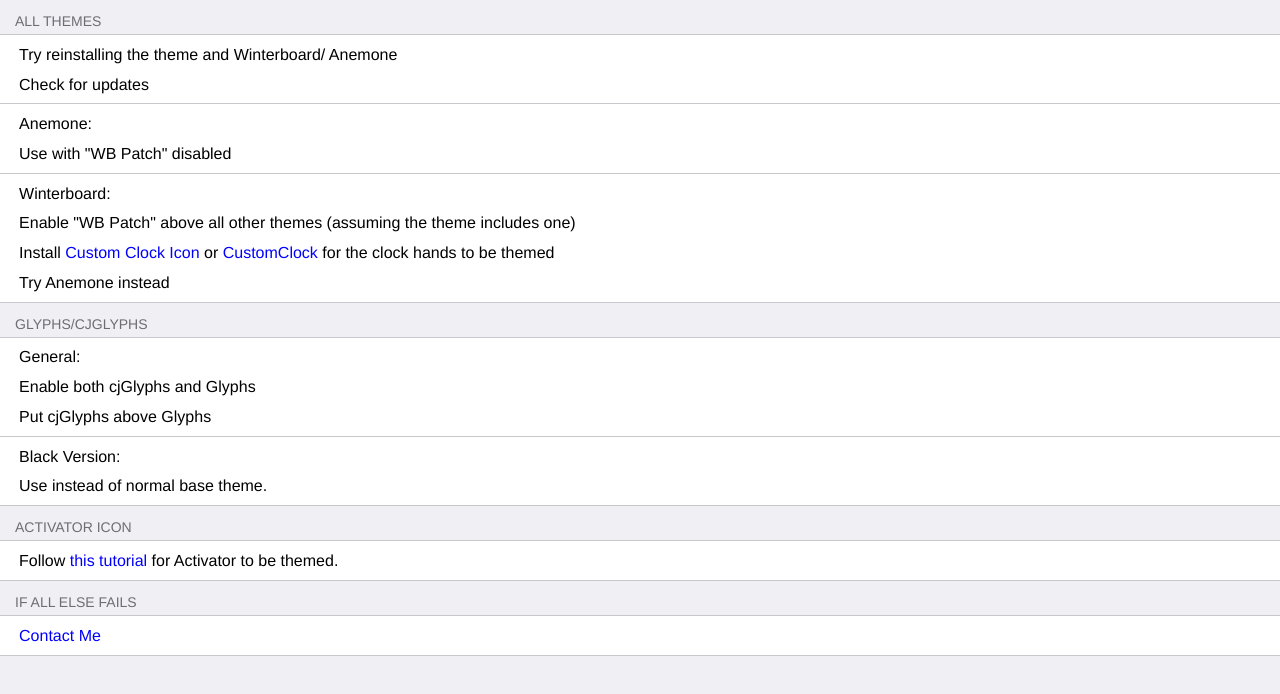
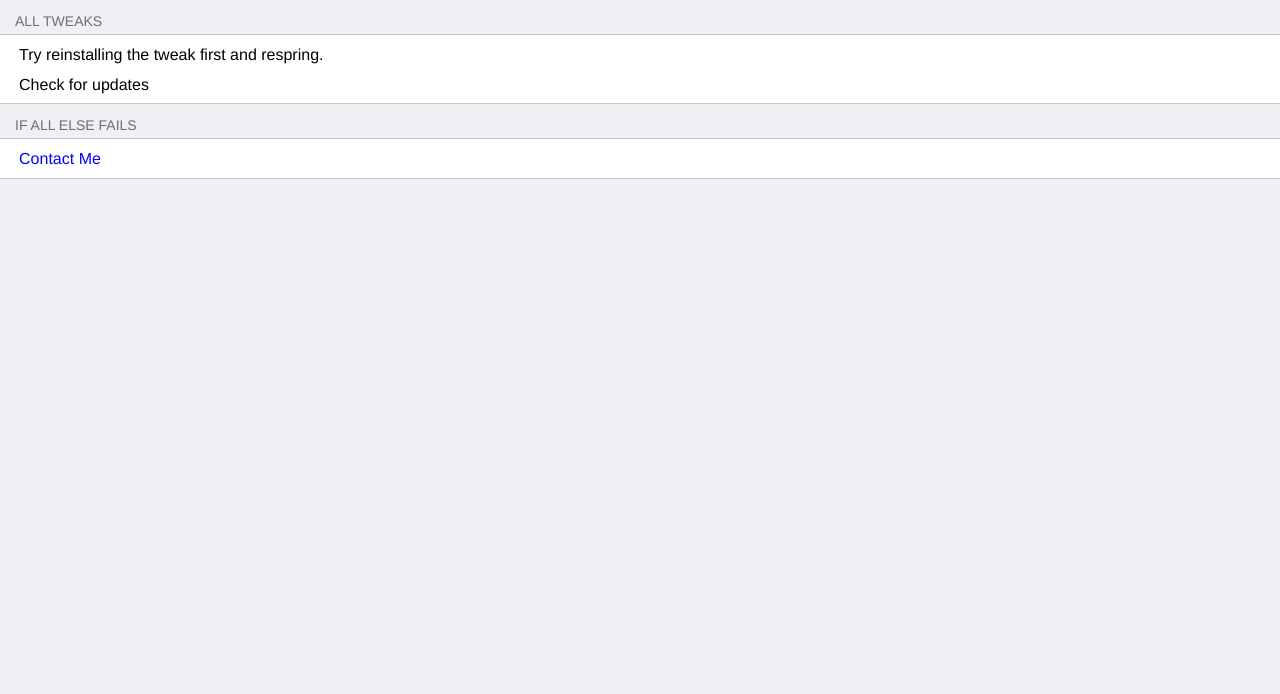
Before and after one commit to Ic0nic0de/Ic0nic0de.github.io, a plain HTML site: page depictions/resources/help.html in a window 1280 px wide. Drawn offline with Linux system fonts and the light colour scheme.

Commit message:
Updated Help

```diff
--- a/depictions/resources/help.html
+++ b/depictions/resources/help.html
@@ -12,48 +12,17 @@
 
 <body class="pinstripe">
 	<panel>
-		<label>All Themes</label>
+		<label>All Tweaks</label>
 		<fieldset>
 			<div>
-				<p>Try reinstalling the theme and Winterboard/ Anemone</p>
+				<p>Try reinstalling the tweak first and respring.</p>
 				<p>Check for updates</p>
 			</div>
-			<div>
-				<p>Anemone:</p>
-				<p>Use with "WB Patch" disabled</p>
-			</div>
-			<div>
-				<p>Winterboard:</p>
-				<p>Enable "WB Patch" above all other themes (assuming the theme includes one)</p>
-				<p>Install <a href="https://cydia//package/com.bensge.customclockicon" target="_new">Custom Clock Icon</a> or <a href="https://cydia//package/org.coolstar.customclock" target="_new">CustomClock</a> for the clock hands to be themed</p>
-				<p>Try Anemone instead</p>
-			</div>
-		</fieldset>
-
-		<label>Glyphs/cjGlyphs</label>
-		<fieldset>
-			<div>
-				<p>General:</p>
-				<p>Enable both cjGlyphs and Glyphs</p>
-				<p>Put cjGlyphs above Glyphs</p>
-			</div>
-			<div>
-				<p>Black Version:</p>
-				<p>Use instead of normal base theme.</p>
-			</div>
-		</fieldset>
-
-		<label>Activator Icon</label>
-		<fieldset>
-			<div>
-				<p>Follow <a href="https://www.reddit.com/r/iOSthemes/comments/2rdwdp/me1_activator_icon0_how_to_theme_the_stubborn/?" target="_new">this tutorial</a> for Activator to be themed.</p>
-			</div>
-		</fieldset>
-
+			</fieldset>
 		<label>If All Else Fails</label>
 		<fieldset>
 			<div>
-				<p><a href="https://wolfposd.github.io/depictions/contact.html" target="_new">Contact Me</a></p>
+				<p><a href="https://Ic0nic0de.github.io/depictions/contact.html" target="_new">Contact Me</a></p>
 			</div>
 		</fieldset>
 	</panel>
```
Also changed, not shown: depictions/resources/contact.html (+1 -1 lines).
